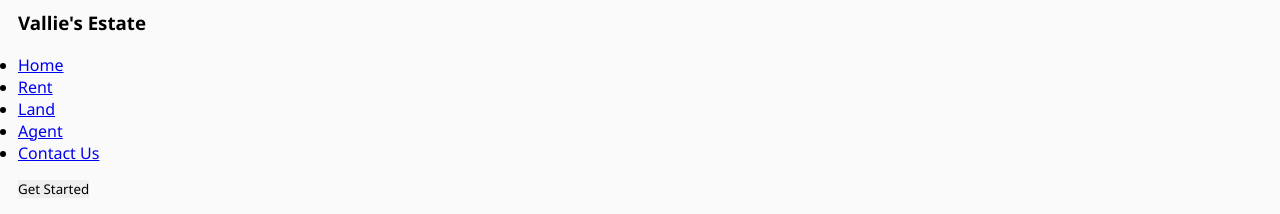
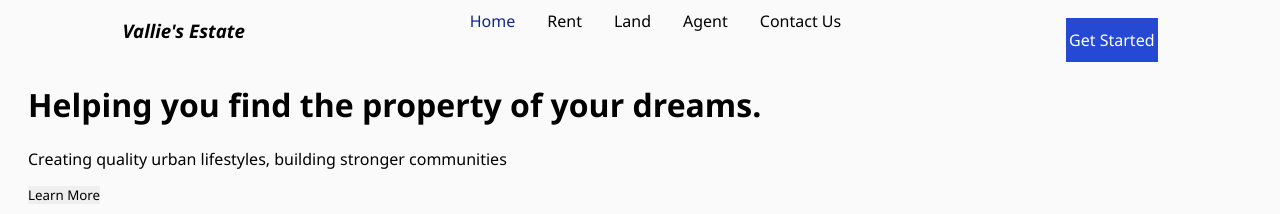
Before and after one commit to Faith-Muchiri/Vallies-Estate, a plain HTML site: page index.html in a window 1280 px wide. Shown: the top 214 px of the page. Drawn offline with Linux system fonts and the light colour scheme.

Commit message:
add the styles for the navigation bar

```diff
--- a/assets/css/index.css
+++ b/assets/css/index.css
@@ -13,3 +13,51 @@ div{
 body{
     background-color: #FAFAFA;
 }
+.navbar{
+  display: flex;
+  box-shadow: gainsboro;
+  justify-content: space-around;
+
+
+}
+.navbar h3{
+    margin-top: 8px;
+    font-style: italic;
+}
+
+.navbar ul {
+  display: flex;
+  justify-items: center;
+    list-style-type: none;
+    margin: 0;
+    padding: 0;
+    overflow: hidden;
+    background-color: #FAFAFA;
+  }
+
+.navbar li a {
+    color: black;
+    text-align: center;
+    padding: 14px 16px;
+    text-decoration: none;
+  }
+  .navbar .active{
+    color: #0F298B;
+  }
+
+  .navbar button {
+    float: right;
+    padding: 3px;
+    margin-top: 8px;
+    background:  #2549D3;
+    font-size: 16px;
+    color: white;
+    border: none;
+    cursor: pointer;
+    justify-items: center;
+  }
+
+  /* Change the link color on hover */
+.navbar li a:hover {
+   color: #0F298B;
+  }
```
